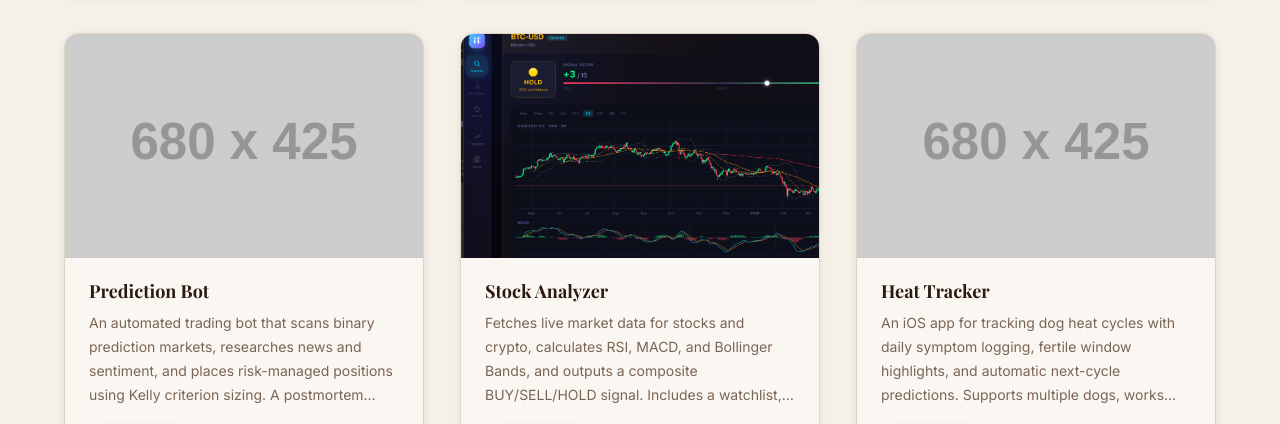
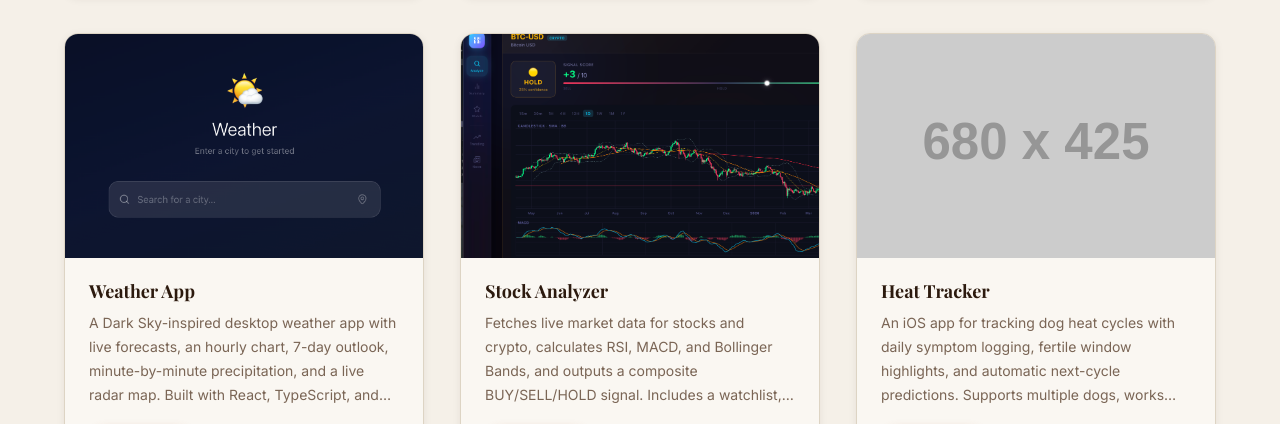
Before and after one commit to hughtures/hughtures.github.io, a plain HTML site: page index.html in a window 1280 px wide. Shown: the part 2037-2461 px from the top of the page. Drawn offline with nearby package versions, Linux system fonts and the light colour scheme; placeholder pictures from the web are drawn by us.

Commit message:
Swap Prediction Bot for Weather App on projects page
Co-Authored-By: Claude Sonnet 4.6 <noreply@anthropic.com>

```diff
--- a/index.html
+++ b/index.html
@@ -846,23 +846,24 @@
           </div>
         </div>
 
-        <!-- PROJECT 4: Prediction Bot -->
+        <!-- PROJECT 4: Weather App -->
         <div class="project-card"
-             data-title="Prediction Bot"
-             data-desc="An automated trading bot that scans binary prediction markets for mispriced opportunities, researches news and social sentiment, and places Kelly-criterion sized positions with built-in risk management. After each trade settles, a postmortem agent reviews what happened and logs lessons learned so the bot genuinely improves over time. Run it from the command line with a starting bankroll and let it work.">
+             data-title="Weather App"
+             data-desc="A Dark Sky-inspired desktop weather app built with React, TypeScript, and Electron. It pulls live forecasts from Open-Meteo, displays current conditions, an hour-by-hour chart, a 7-day outlook, and a minute-by-minute precipitation bar. A Leaflet radar map lets you see what's coming, and the app snaps to your location automatically via geolocation. Packaged as a native macOS app with a polished dark UI and smooth Framer Motion animations throughout."
+             data-images="weather3.png,weather.jpeg,weather2.jpeg">
           <div class="project-img-wrap">
-            <img src="https://placehold.co/680x425/0F1F2E/4DA6E8?text=Prediction+Bot" alt="Prediction Bot preview" loading="lazy" />
+            <img src="weather3.png" alt="Weather App preview" loading="lazy" />
             <div class="project-img-overlay"></div>
           </div>
           <div class="project-body">
-            <h3 class="project-title">Prediction Bot</h3>
-            <p class="project-desc">An automated trading bot that scans binary prediction markets, researches news and sentiment, and places risk-managed positions using Kelly criterion sizing. A postmortem agent reviews every trade and logs lessons learned, so it gets sharper over time.</p>
+            <h3 class="project-title">Weather App</h3>
+            <p class="project-desc">A Dark Sky-inspired desktop weather app with live forecasts, an hourly chart, 7-day outlook, minute-by-minute precipitation, and a live radar map. Built with React, TypeScript, and Electron — packaged as a native macOS app.</p>
             <div class="card-actions">
               <span class="overlay-icon">
                 <svg viewBox="0 0 24 24"><circle cx="11" cy="11" r="8"/><path d="m21 21-4.35-4.35"/></svg>
                 Preview
               </span>
-              <a href="https://github.com/hughtures/prediction-bot" target="_blank" rel="noopener" class="img-github" aria-label="View on GitHub">
+              <a href="https://github.com/hughtures/dark-sky-weather" target="_blank" rel="noopener" class="img-github" aria-label="View on GitHub">
                 <svg viewBox="0 0 24 24"><path d="M9 19c-5 1.5-5-2.5-7-3m14 6v-3.87a3.37 3.37 0 0 0-.94-2.61c3.14-.35 6.44-1.54 6.44-7A5.44 5.44 0 0 0 20 4.77 5.07 5.07 0 0 0 19.91 1S18.73.65 16 2.48a13.38 13.38 0 0 0-7 0C6.27.65 5.09 1 5.09 1A5.07 5.07 0 0 0 5 4.77a5.44 5.44 0 0 0-1.5 3.78c0 5.42 3.3 6.61 6.44 7A3.37 3.37 0 0 0 9 18.13V22"/></svg>
               </a>
             </div>
```
Also changed, not shown: weather.jpeg (added), weather2.jpeg (added), weather3.png (added).
